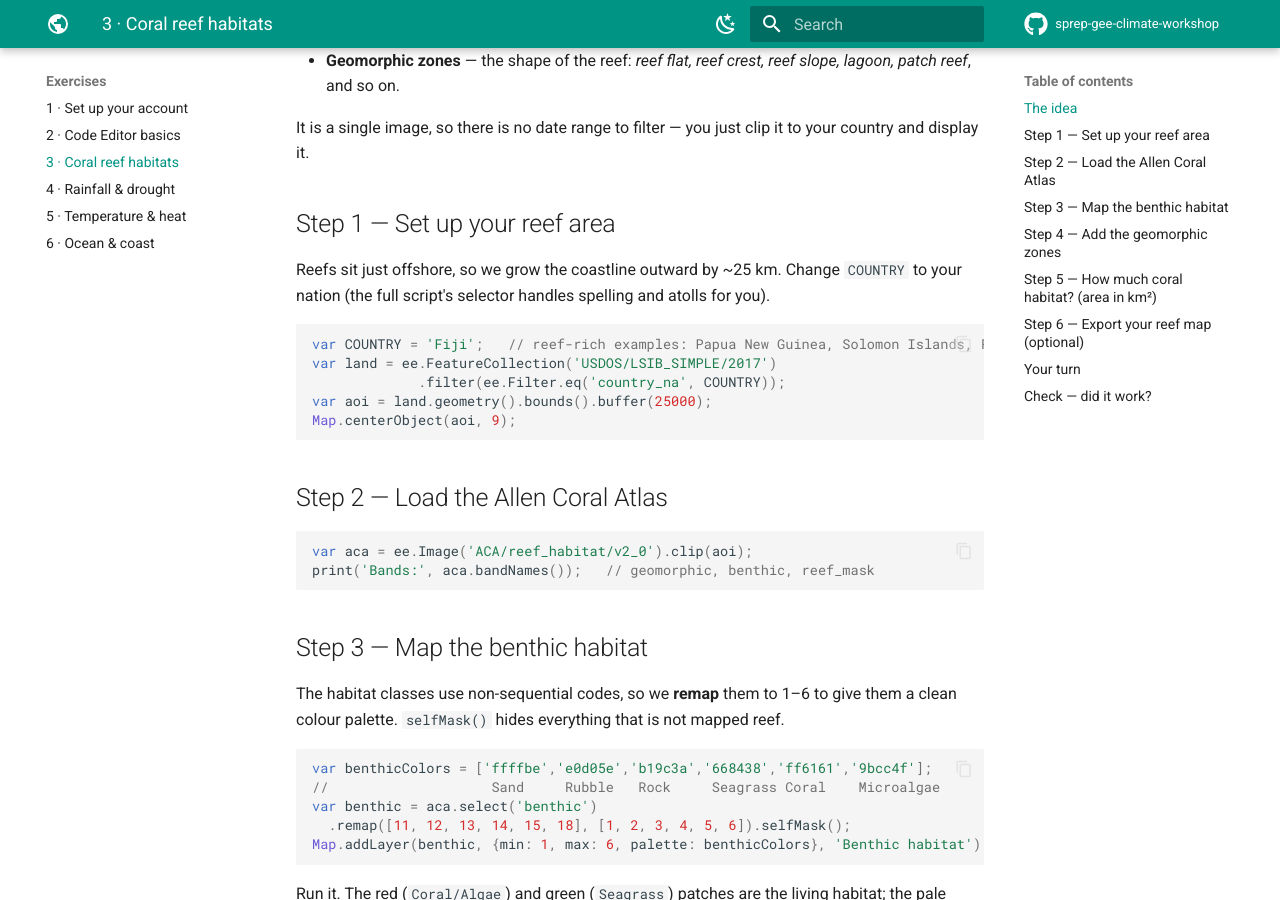
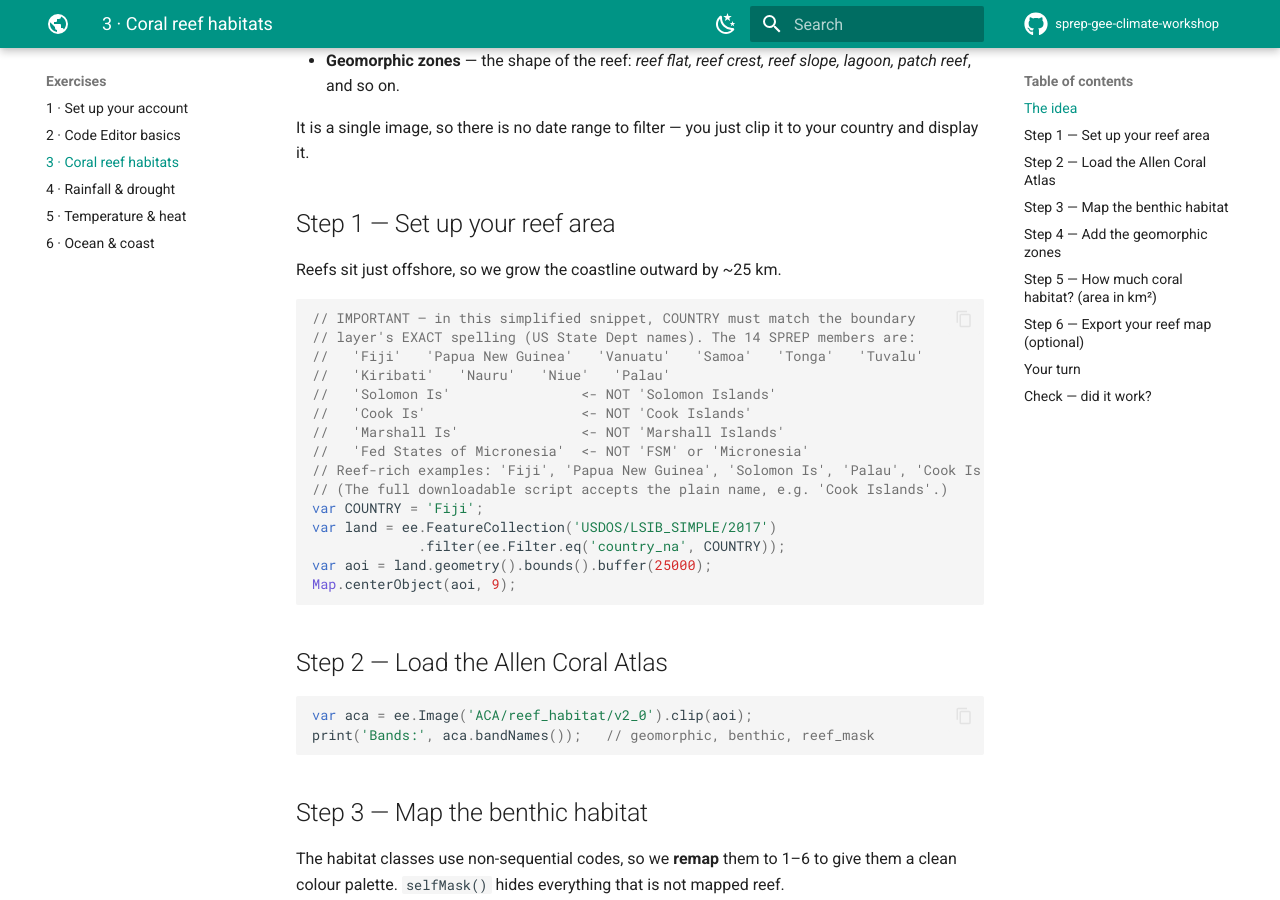
Before and after one commit to tavitas/sprep-gee-climate-workshop, an MkDocs documentation site: the page built from docs/exercises/coral-reefs.md, in a window 1280 px wide and 900 px high, scrolled down 609 px. Built offline with MkDocs 1.6.1 and Material for MkDocs 9.7.7, drawn with Linux system fonts in a browser that asks for light colours; comment, search, counter and statistics services are not loaded; some of the changed text lies outside the part shown.

Commit message:
Fix coral exercise: country-name guidance + export description spaces
The simplified coral exercise snippet filters LSIB directly, so a friendly
name like 'Cook Islands' returned 0 features -> empty geometry -> error.
Added the exact-name comment block (as the other exercises have), corrected
the example to use exact LSIB spellings ('Cook Is', 'Solomon Is'), and
verified all 14 members return reef data.

Also fixed the export `description` in the coral and rainfall snippets to
strip spaces (COUNTRY.replace) — Earth Engine rejects spaces, which broke
exports for multi-word names like 'Papua New Guinea' / 'Cook Is'.

Co-Authored-By: Claude Opus 4.8 <noreply@anthropic.com>

````diff
--- a/docs/exercises/coral-reefs.md
+++ b/docs/exercises/coral-reefs.md
@@ -26,11 +26,19 @@ It is a single image, so there is no date range to filter — you just clip it t
 your country and display it.
 
 ## Step 1 — Set up your reef area
-Reefs sit just offshore, so we grow the coastline outward by ~25 km. Change
-`COUNTRY` to your nation (the full script's selector handles spelling and
-atolls for you).
+Reefs sit just offshore, so we grow the coastline outward by ~25 km.
 ```javascript
-var COUNTRY = 'Fiji';   // reef-rich examples: Papua New Guinea, Solomon Islands, Palau, Kiribati
+// IMPORTANT — in this simplified snippet, COUNTRY must match the boundary
+// layer's EXACT spelling (US State Dept names). The 14 SPREP members are:
+//   'Fiji'   'Papua New Guinea'   'Vanuatu'   'Samoa'   'Tonga'   'Tuvalu'
+//   'Kiribati'   'Nauru'   'Niue'   'Palau'
+//   'Solomon Is'                <- NOT 'Solomon Islands'
+//   'Cook Is'                   <- NOT 'Cook Islands'
+//   'Marshall Is'               <- NOT 'Marshall Islands'
+//   'Fed States of Micronesia'  <- NOT 'FSM' or 'Micronesia'
+// Reef-rich examples: 'Fiji', 'Papua New Guinea', 'Solomon Is', 'Palau', 'Cook Is'.
+// (The full downloadable script accepts the plain name, e.g. 'Cook Islands'.)
+var COUNTRY = 'Fiji';
 var land = ee.FeatureCollection('USDOS/LSIB_SIMPLE/2017')
              .filter(ee.Filter.eq('country_na', COUNTRY));
 var aoi = land.geometry().bounds().buffer(25000);
````
Also changed, not shown: other parts of docs/exercises/coral-reefs.md (+1 -1 lines), docs/exercises/rainfall.md (+1 -1 lines).
